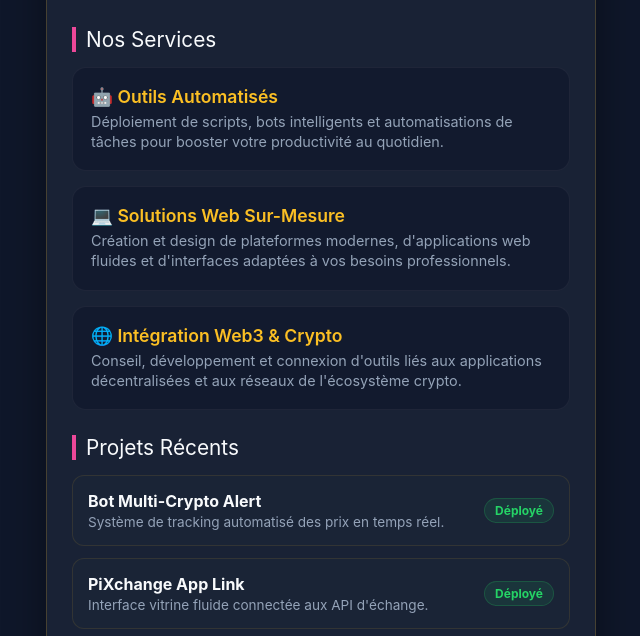
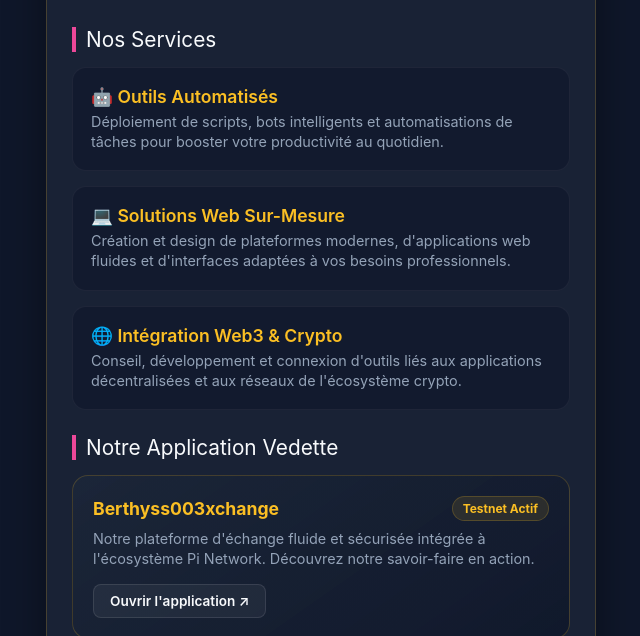
Before and after one commit to Berthyss003/mon-crypto-hub-, a plain HTML site: page index.html in a window 1280 px wide. Shown: the part 164-800 px from the top of the page, without its empty margins (319-959 px from the left). Drawn offline with Linux system fonts and the light colour scheme.

Commit message:
Update index.html

```diff
--- a/index.html
+++ b/index.html
@@ -61,7 +61,7 @@
             padding-left: 10px;
         }
 
-        /* GRILLE DES 3 OPTIONS / SERVICES */
+        /* GRILLE DES SERVICES */
         .options-container {
             display: flex;
             flex-direction: column;
@@ -99,44 +99,71 @@
             line-height: 1.4;
         }
 
-        /* SECTION PORTFOLIO / RÉALISATIONS */
+        /* SECTION NOS PRODUITS & APPLICATIONS */
         .portfolio-container {
             display: flex;
             flex-direction: column;
-            gap: 12px;
+            gap: 15px;
             margin-bottom: 30px;
         }
 
         .portfolio-card {
-            background: rgba(30, 41, 59, 0.4);
-            border: 1px solid rgba(251, 191, 36, 0.1);
-            padding: 15px;
-            border-radius: 12px;
+            background: linear-gradient(145deg, rgba(30, 41, 59, 0.6), rgba(15, 23, 42, 0.8));
+            border: 1px solid rgba(251, 191, 36, 0.2);
+            padding: 20px;
+            border-radius: 16px;
             text-align: left;
+        }
+
+        .portfolio-header {
             display: flex;
             justify-content: space-between;
             align-items: center;
+            margin-bottom: 8px;
         }
 
-        .portfolio-info h4 {
-            font-size: 1rem;
-            color: #f8fafc;
-            margin-bottom: 3px;
+        .portfolio-header h4 {
+            font-size: 1.1rem;
+            color: #fbbf24;
         }
 
-        .portfolio-info p {
-            font-size: 0.85rem;
+        .portfolio-card p {
+            font-size: 0.9rem;
             color: #94a3b8;
+            line-height: 1.4;
+            margin-bottom: 15px;
         }
 
         .badge-status {
-            background: rgba(37, 211, 102, 0.1);
-            color: #25D366;
+            background: rgba(251, 191, 36, 0.1);
+            color: #fbbf24;
             padding: 4px 10px;
             border-radius: 20px;
             font-size: 0.75rem;
             font-weight: bold;
-            border: 1px solid rgba(37, 211, 102, 0.2);
+            border: 1px solid rgba(251, 191, 36, 0.2);
+        }
+
+        /* Petit bouton discret pour visiter l'app */
+        .btn-secondary {
+            display: inline-flex;
+            align-items: center;
+            gap: 8px;
+            background: rgba(255, 255, 255, 0.05);
+            color: #f8fafc;
+            text-decoration: none;
+            padding: 8px 16px;
+            font-size: 0.85rem;
+            font-weight: 600;
+            border-radius: 8px;
+            border: 1px solid rgba(255, 255, 255, 0.1);
+            transition: all 0.2s;
+        }
+
+        .btn-secondary:hover {
+            background: rgba(251, 191, 36, 0.1);
+            border-color: #fbbf24;
+            color: #fbbf24;
         }
 
         /* Zone de commande finale */
@@ -188,11 +215,13 @@
 <body>
 
     <div class="container">
+        <!-- Titre principal de ton Hub -->
         <h1 class="title">Crypto-Task Hub</h1>
         <p class="subtitle">Votre passerelle vers les services de développement automatisés et l'écosystème Web3.</p>
 
         <div class="section-title">Nos Services</div>
 
+        <!-- LES TROIS OPTIONS PRINCIPALES -->
         <div class="options-container">
             <div class="option-card">
                 <div class="option-title">🤖 Outils Automatisés</div>
@@ -210,38 +239,30 @@
             </div>
         </div>
 
-        <div class="section-title">Projets Récents</div>
+        <!-- SECTION PRODUIT PHARES : LIEN VERS TON APPLI PI -->
+        <div class="section-title">Notre Application Vedette</div>
         <div class="portfolio-container">
 
             <div class="portfolio-card">
-                <div class="portfolio-info">
-                    <h4>Bot Multi-Crypto Alert</h4>
-                    <p>Système de tracking automatisé des prix en temps réel.</p>
+                <div class="portfolio-header">
+                    <h4>Berthyss003xchange</h4>
+                    <span class="badge-status">Testnet Actif</span>
                 </div>
-                <span class="badge-status">Déployé</span>
-            </div>
+                <p>Notre plateforme d'échange fluide et sécurisée intégrée à l'écosystème Pi Network. Découvrez notre savoir-faire en action.</p>
 
-            <div class="portfolio-card">
-                <div class="portfolio-info">
-                    <h4>PiXchange App Link</h4>
-                    <p>Interface vitrine fluide connectée aux API d'échange.</p>
-                </div>
-                <span class="badge-status">Déployé</span>
-            </div>
-
-            <div class="portfolio-card">
-                <div class="portfolio-info">
-                    <h4>TaskAuto Script v1.0</h4>
-                    <p>Automatisation de tâches répétitives pour canaux Telegram.</p>
-                </div>
-                <span class="badge-status">Déployé</span>
+                <!-- NOTE : Remplace '#' par l'URL de ton application si tu veux qu'elle s'ouvre directement au clic -->
+                <a href="#" target="_blank" class="btn-secondary">
+                    Ouvrir l'application ↗
+                </a>
             </div>
 
         </div>
 
+        <!-- Section Action Finale -->
         <div class="order-section">
-            <p class="order-text">Discutons de votre projet immédiatement :</p>
+            <p class="order-text">Besoin d'un outil similaire ou d'un service sur-mesure ?</p>
 
+            <!-- LIEN WHATSAPP DIRECT -->
             <a href="https://wa.me/22364867074?text=Bonjour%20Crypto-Task%20Hub,%20je%20souhaite%20passer%20une%20commande."
                target="_blank"
                class="btn-whatsapp">
@@ -252,6 +273,7 @@
             </a>
         </div>
 
+        <!-- Mentions -->
         <p class="footer">&copy; 2026 Crypto-Task Hub. Tous droits réservés.</p>
     </div>
 
```
